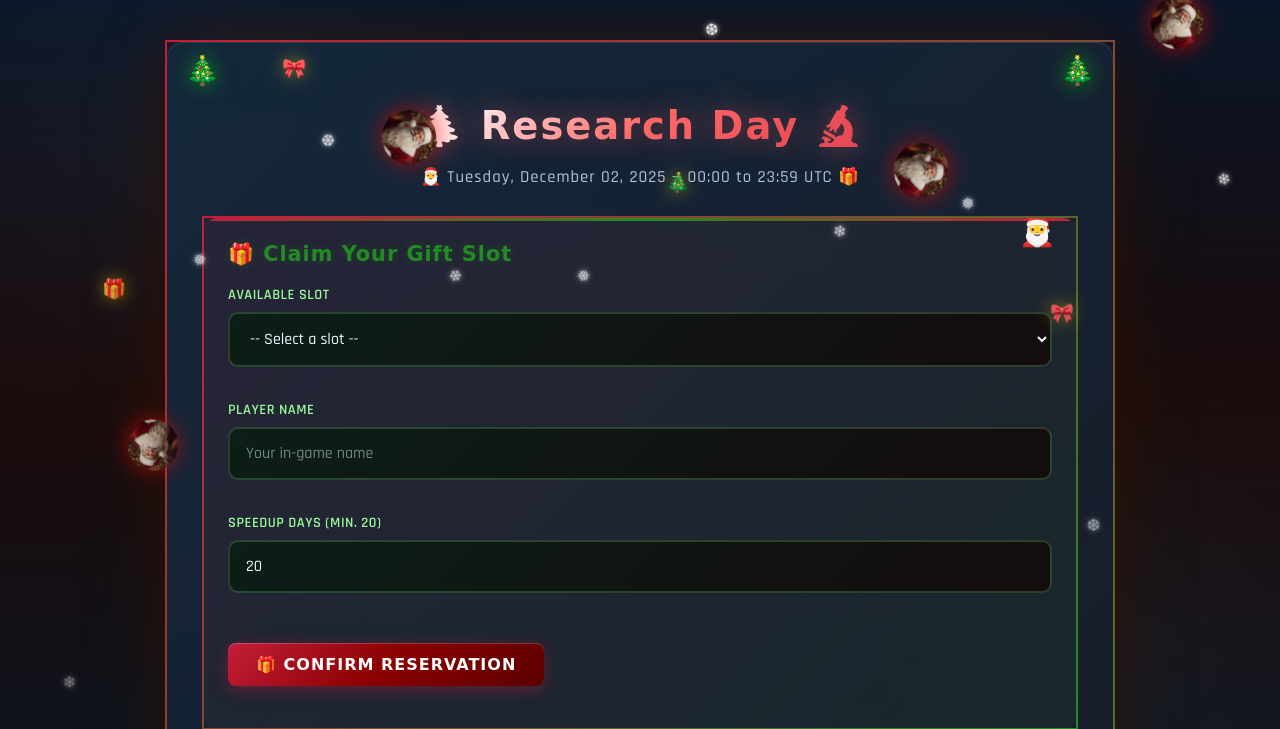
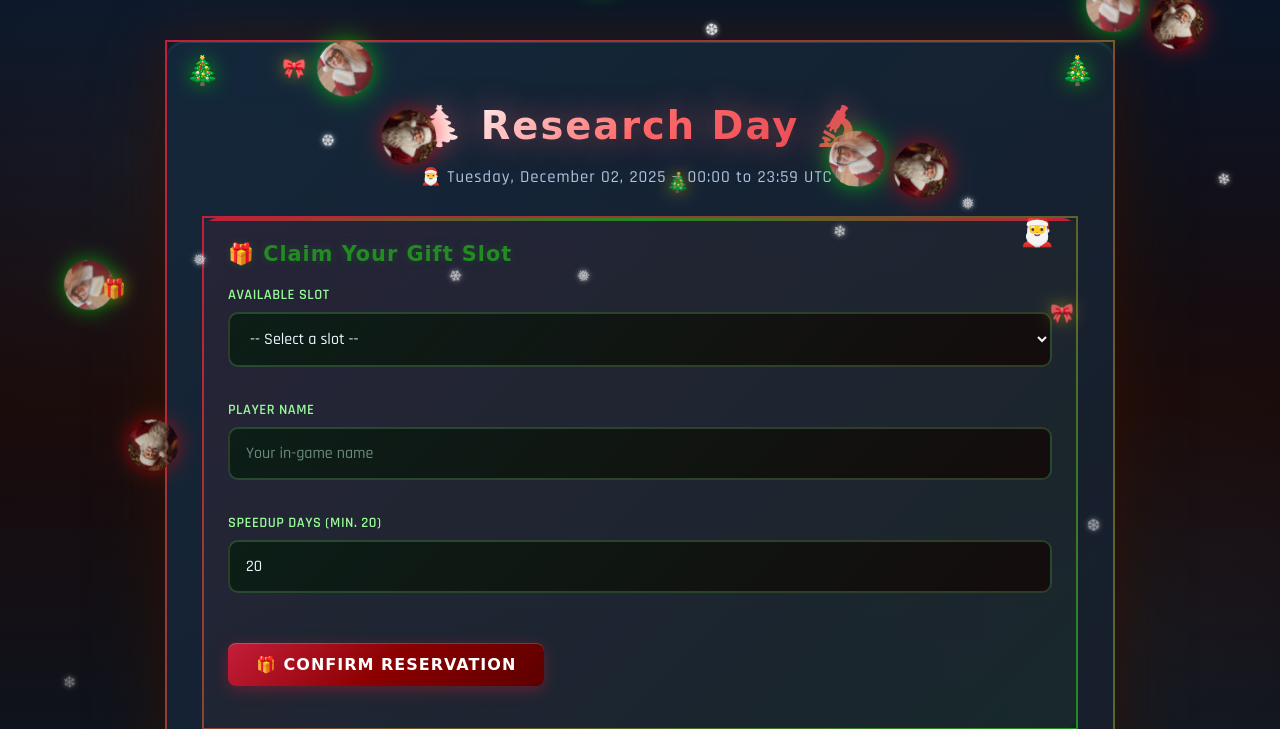
Before and after one commit to KingRandAlThor/kvk-slot-booking, a Flask app: page / in a window 1280 px wide. Shown: the top 729 px of the page. Run offline with Flask 3, Linux system fonts and the light colour scheme; data that the repository does not hold is empty; some web fonts are replaced.

Commit message:
🎄 Add falling Joy heads to Christmas theme

```diff
--- a/static/style-christmas.css
+++ b/static/style-christmas.css
@@ -81,6 +81,29 @@ body::before {
   border-radius: 50%;
   object-fit: cover;
   filter: drop-shadow(0 0 10px rgba(255, 0, 0, 0.6));
+}
+
+/* Joy head animation */
+@keyframes joyfall {
+  0% { transform: translateY(-10vh) rotate(0deg) scale(1); opacity: 1; }
+  20% { transform: translateY(20vh) rotate(-72deg) scale(1.15); }
+  40% { transform: translateY(40vh) rotate(-144deg) scale(1); }
+  60% { transform: translateY(60vh) rotate(-216deg) scale(1.15); }
+  80% { transform: translateY(80vh) rotate(-288deg) scale(1); }
+  100% { transform: translateY(110vh) rotate(-360deg) scale(1); opacity: 0.7; }
+}
+
+.joy {
+  position: fixed;
+  width: 50px;
+  height: 50px;
+  top: -60px;
+  z-index: 997;
+  pointer-events: none;
+  animation: joyfall linear infinite;
+  border-radius: 50%;
+  object-fit: cover;
+  filter: drop-shadow(0 0 10px rgba(0, 255, 0, 0.6));
 }
 
 .container {
--- a/templates/layout.html
+++ b/templates/layout.html
@@ -39,6 +39,12 @@
     <img class="rydak" src="/static/Rydak.JPEG.png" style="left: 50%; animation-duration: 14s; animation-delay: 6s;">
     <img class="rydak" src="/static/Rydak.JPEG.png" style="left: 70%; animation-duration: 18s; animation-delay: 2s;">
     <img class="rydak" src="/static/Rydak.JPEG.png" style="left: 90%; animation-duration: 13s; animation-delay: 5s;">
+    <!-- Falling Joy Heads -->
+    <img class="joy" src="/static/Joy.png" style="left: 5%; animation-duration: 14s; animation-delay: 1s;">
+    <img class="joy" src="/static/Joy.png" style="left: 25%; animation-duration: 17s; animation-delay: 4s;">
+    <img class="joy" src="/static/Joy.png" style="left: 45%; animation-duration: 15s; animation-delay: 7s;">
+    <img class="joy" src="/static/Joy.png" style="left: 65%; animation-duration: 19s; animation-delay: 2s;">
+    <img class="joy" src="/static/Joy.png" style="left: 85%; animation-duration: 16s; animation-delay: 5s;">
     {% endif %}
     <div class="container">
       {% block content %}{% endblock %}
```
Also changed, not shown: static/Joy.png (added).
